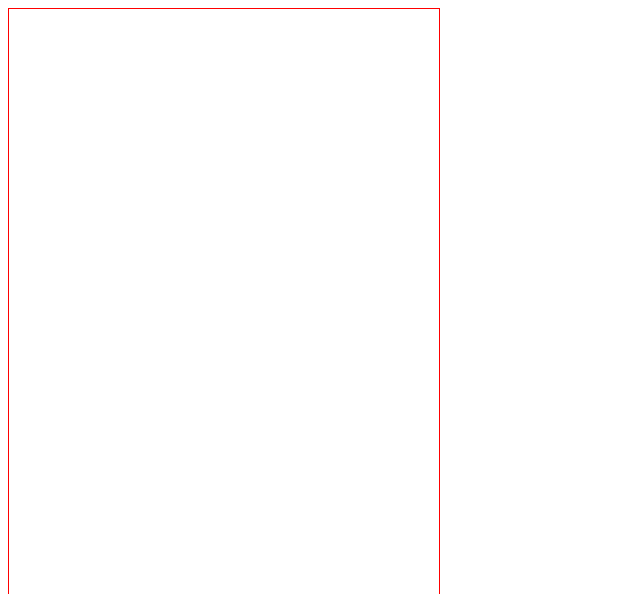
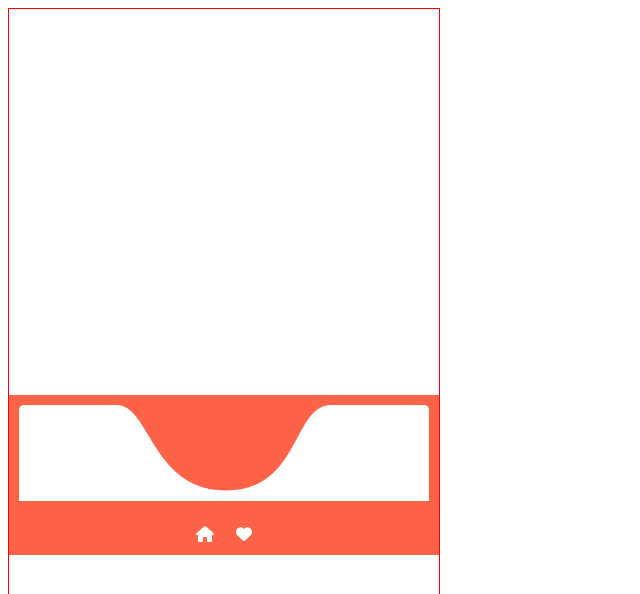
Before and after one commit to yunssup/MalMalMal_FE, a React (Vite) app: page /footer in a window 1280 px wide. Shown: the top 594 px of the page, without its empty margins (0-640 px from the left). Built offline with nearby package versions, Linux system fonts and the light colour scheme; a small style sheet from the web is missing.

Commit message:
fontawesome install

```diff
--- a/package.json
+++ b/package.json
@@ -10,6 +10,7 @@
     "preview": "vite preview"
   },
   "dependencies": {
+    "@fortawesome/free-solid-svg-icons": "^6.4.2",
     "@fortawesome/react-fontawesome": "^0.2.0",
     "react": "^18.2.0",
     "react-dom": "^18.2.0",
--- a/src/Router.jsx
+++ b/src/Router.jsx
@@ -10,6 +10,7 @@ import Writesns from "./component/Writesns";
 import Readedit from "./component/Readedit";
 import Writeedit from "./component/Writeedit";
 import { FadeContainer } from "./component/Styled"; // styles.js에서 export한 FadeContainer를 import합니다.
+import Footer from "./base/Footer";
 
 export default function AppRouter() {
   return (
@@ -46,6 +47,9 @@ export default function AppRouter() {
         <Route path="/writeedit">
           <Writeedit />
         </Route>
+        <Route path="/footer">
+          <Footer />
+        </Route>
       </Switch>
     </Router>
   );
--- a/src/base/Footer.jsx
+++ b/src/base/Footer.jsx
@@ -1,26 +1,48 @@
 import React from "react";
 import styled from "styled-components";
+import { FontAwesomeIcon } from "@fortawesome/react-fontawesome";
+import { faHome, faHeart } from "@fortawesome/free-solid-svg-icons"; // 필요한 아이콘을 import하세요
 
 const FooterContainer = styled.footer`
   text-align: center;
   padding: 10px;
-  background-color: #f5f5f5;
+  background-color: tomato;
 `;
 
-const CopyrightText = styled.p`
-  margin: 0;
-  font-size: 14px;
-  color: #888;
+const Image = styled.img`
+  max-width: 100%;
+  max-height: 150px;
+  margin-bottom: 20px;
+`;
+
+const EmojiButton = styled.button`
+  background: none;
+  border: none;
+  font-size: 1em;
+  cursor: pointer;
+  color: white;
+  margin: 0 5px;
 `;
 
 const Footer = () => {
   const currentYear = new Date().getFullYear();
 
+  const handleEmojiClick = (emoji) => {
+    // 클릭한 이모지에 따른 동작을 여기에 작성
+    alert(`클릭한 이모지: ${emoji}`);
+  };
+
   return (
     <FooterContainer>
-      <CopyrightText>
-        &copy; {currentYear} Your Company. All rights reserved.
-      </CopyrightText>
+      <Image src="풋바하얀색배경.jpg" alt="로고 이미지" />
+      <div>
+        <EmojiButton onClick={() => handleEmojiClick("이모지안떠")}>
+          <FontAwesomeIcon icon={faHome} />
+        </EmojiButton>
+        <EmojiButton onClick={() => handleEmojiClick("하트")}>
+          <FontAwesomeIcon icon={faHeart} />
+        </EmojiButton>
+      </div>
     </FooterContainer>
   );
 };
--- a/src/component/Readsns.jsx
+++ b/src/component/Readsns.jsx
@@ -115,7 +115,7 @@ export default function Hello({ showAge }) {
         <span>끝나는 시간</span>
       </TimeInfo>
       <EmojiIcons>
-        <i className="fas fa-share-alt">이모지안떠ㅜ</i>
+        <i className="fas fa-share-alt">이모지안떠</i>
         <i className="fas fa-heart"></i>
       </EmojiIcons>
       <WhiteBox>쓴 글 불러오기</WhiteBox>
```
Also changed, not shown: public/풋바하얀색배경.jpg (added), 1 other file (tests, documents, lock files or other folders).
